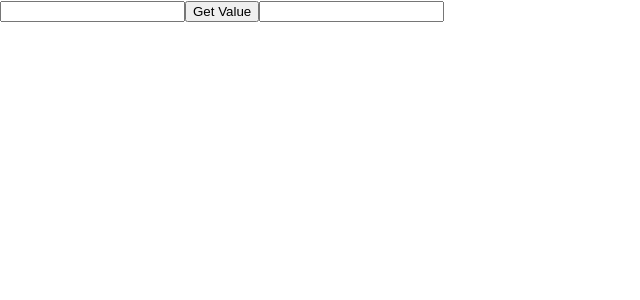
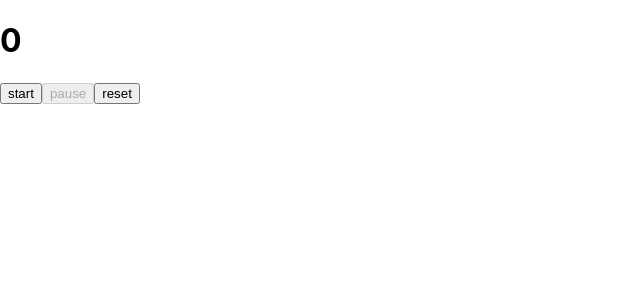
Before and after one commit to ALOK6103/placement-practice, a React (Create React App) app in the folder r1/my-app/: page / in a window 1280 px wide. Shown: the top 300 px of the page, without its empty margins (0-640 px from the left). Built offline with nearby package versions, Linux system fonts and the light colour scheme.

Commit message:
code added

```diff
--- a/r1/my-app/package.json
+++ b/r1/my-app/package.json
@@ -8,7 +8,9 @@
     "@testing-library/user-event": "^13.5.0",
     "react": "^18.2.0",
     "react-dom": "^18.2.0",
+    "react-redux": "^8.1.3",
     "react-scripts": "5.0.1",
+    "redux": "^4.2.1",
     "web-vitals": "^2.1.4"
   },
   "scripts": {
--- a/r1/my-app/src/App.js
+++ b/r1/my-app/src/App.js
@@ -2,7 +2,8 @@ import logo from './logo.svg';
 import './App.css';
 import React from "react"
 // import Counter from './components/Counter';
-import Counter from './components/Counterfn';
+// import Counter from './components/Counterfn';
+import Counter from './counter/counter';
 import Todo from './Todo/Todo';
 import Timer from './timer/Timer';
 import Uncontrolled from './uncontrolled/Uncontrolled';
@@ -28,8 +29,10 @@ render () {
   {/* <Todo />
   <Timer />
  */}
-  <Uncontrolled />
-  <Controlled/>
+  {/* <Uncontrolled />
+  <Controlled/>  */}
+
+  <Counter />
   </>
   }
 }
--- /dev/null
+++ b/r1/my-app/src/counter/counter.jsx
@@ -0,0 +1,47 @@
+import React, { useEffect, useState } from "react";
+
+const Counter = () => {
+  const [count, setCount] = useState(0);
+  const [isRunning, setIsRunning] = useState(false);
+
+  useEffect(() => {
+
+        let intervalid;
+
+        if (isRunning) {
+          intervalid = setInterval(() => {
+            setCount((count) => count + 1);
+          }, 1000);
+        }
+
+        return () => {
+          clearInterval(intervalid);
+        };
+
+  }, [isRunning]);
+
+  const handleClick = () => {
+    setIsRunning(true)
+  }
+
+
+  const handlePause = () => {
+    setIsRunning(false)
+  };
+
+  const handleReset=()=>{
+    setCount(0)
+    setIsRunning(false)
+  }
+  return (
+    <div>
+      <h1>{count}</h1>
+      <button onClick={handleClick} disabled={isRunning} >start</button>
+      <button onClick={handlePause} disabled={!isRunning}>pause</button>
+      <button onClick={handleReset} disabled={isRunning}>reset</button>
+
+    </div>
+  );
+};
+
+export default Counter;
```
